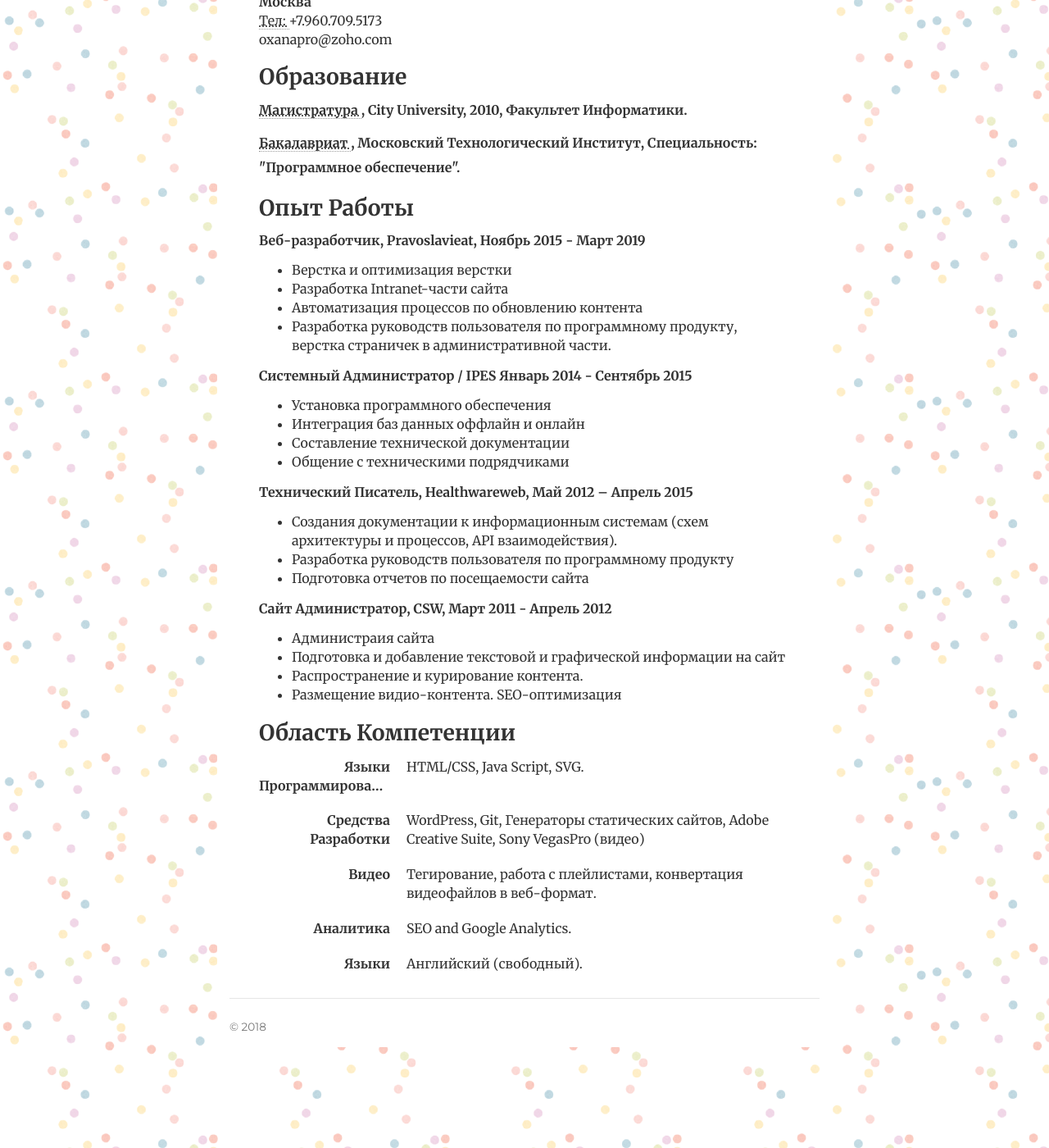
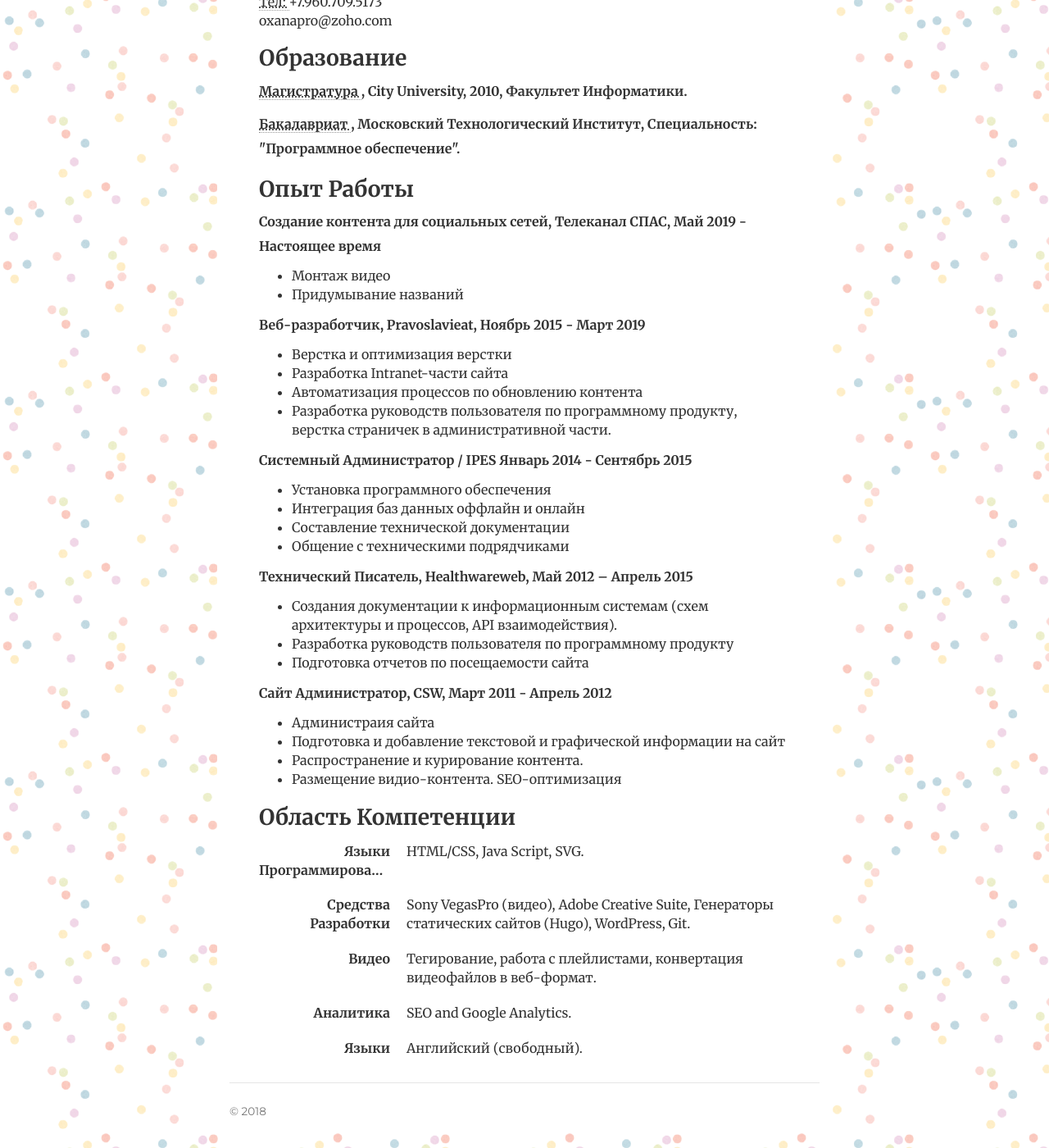
Before and after one commit to cvkp/cvkp.github.io, a Jekyll site: the page built from index.html, in a window 1280 px wide and 1400 px high, scrolled down 282 px. Shown: the whole window at 82% size. Built offline with Jekyll 4.4.1, drawn with Linux system fonts in a browser that asks for light colours; nearby versions of some CDN libraries; the list of posts is cut into pages by our own code; some of the changed text lies outside the part shown.

Commit message:
Update index.html

```diff
--- a/index.html
+++ b/index.html
@@ -27,19 +27,22 @@ ref: cv
 					</span>
 
 	<ul class="skills">
-						<li>
-							Разработка сайтов
-						</li>
-						<li>
-							Продвижение брендов за рубежом
-						</li>
+
 
 						<li>
 							Монтаж видео для социальных сетей
 						</li>
-						<li>
+
+
+
+			<li>
 							Создание аудиоконтента
 						</li>
+		<li>
+							Разработка и продвижение сайтов
+						</li>
+
+
 					</ul>
 
                     					<address>
@@ -87,6 +90,24 @@ ref: cv
 				<h2>
 					Опыт Работы
 				</h2>
+
+				<p>
+					<strong>
+						Создание контента для социальных сетей, Телеканал СПАС, Май 2019 - Настоящее время
+					</strong>
+				</p>
+				<ul>
+					<li>
+						Монтаж видео
+					</li>
+					<li>
+						Придумывание названий
+					</li>
+
+				</ul>
+
+
+
 				<p>
 					<strong>
 						Веб-разработчик, Pravoslavieat, Ноябрь 2015 - Март 2019
@@ -182,7 +203,7 @@ ref: cv
 						Разработки
 					</dt>
 					<dd>
-						WordPress, Git, Генераторы статических сайтов, Adobe Creative Suite, Sony VegasPro (видео)
+						Sony VegasPro (видео), Adobe Creative Suite, Генераторы статических сайтов (Hugo), WordPress, Git.
 					</dd>
 				</dl>
 				<dl class="dl-horizontal">
```
